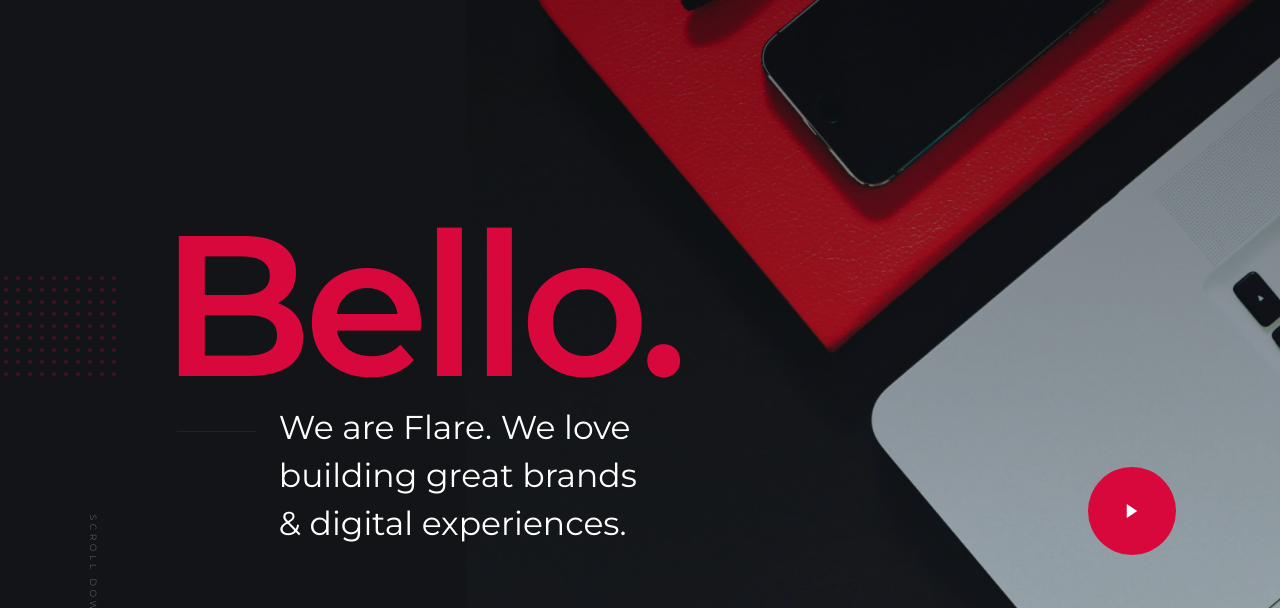
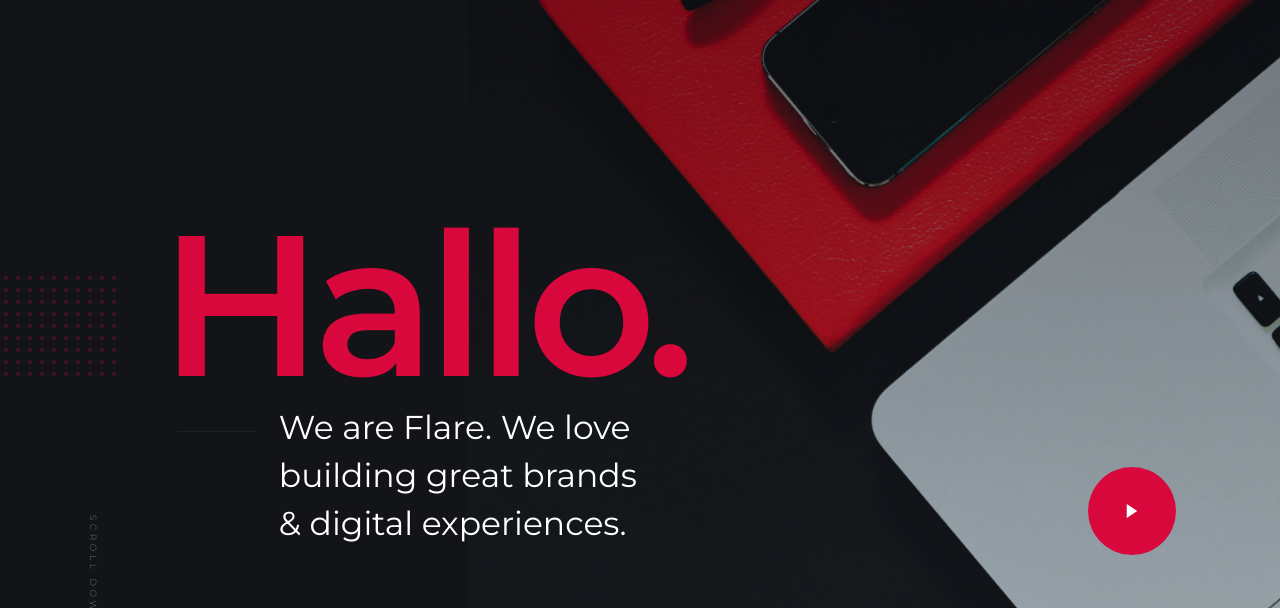
Before and after one commit to LuciferHarvey/flare, a plain HTML site: page index.html in a window 1280 px wide. Shown: the part 101-709 px from the top of the page. Drawn offline with Linux system fonts and the light colour scheme.

Commit message:
Change bello to hallo

```diff
--- a/index.html
+++ b/index.html
@@ -90,7 +90,7 @@
         <div class="row s-hero__content">
             <div class="column">
 
-                <h1>Bello.</h1>
+                <h1>Hallo.</h1>
                 <div class="s-hero__content-about">
 
                     <p>
```
